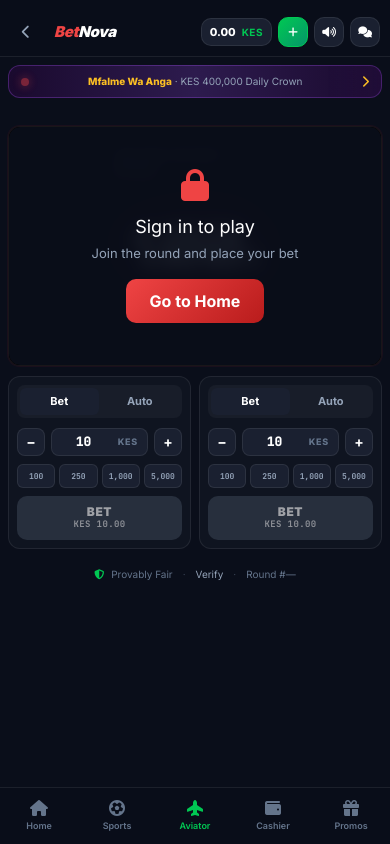
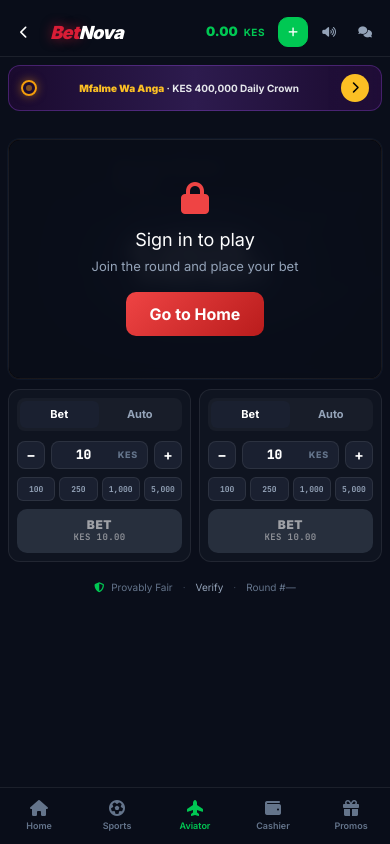
Before and after one commit to Arapdavis01/BetNova, a plain HTML site: page frontend/aviator/index.html in a window 390 px wide. Drawn offline with nearby package versions, Linux system fonts and the light colour scheme.

Commit message:
Update aviator.css

```diff
--- a/frontend/aviator/aviator.css
+++ b/frontend/aviator/aviator.css
@@ -1,31 +1,43 @@
 /* ============================================
-   BetNova Aviator — Professional Stylesheet
-   Matches: moving canvas, dual bet panels, chat drawer
+   BetNova Aviator — SPRIBE-matched Stylesheet
+   Blue glow canvas · Sunburst rays · Crimson red
    ============================================ */
 
 * { box-sizing: border-box; margin: 0; padding: 0; }
 
 :root {
+    /* Backgrounds */
     --bg-page: #0a0e1a;
     --bg-panel: #0f1420;
     --bg-elev: #1a2030;
     --bg-input: #1e2536;
+    --bg-canvas: #000000;
+
+    /* Borders */
     --border: rgba(255, 255, 255, 0.08);
     --border-hi: rgba(255, 255, 255, 0.14);
+
+    /* Text */
     --text: #ffffff;
     --text-dim: #94a3b8;
     --text-mute: #64748b;
-    --green: #00c853;
-    --green-hi: #00e05e;
-    --green-glow: rgba(0, 200, 83, 0.4);
+
+    /* Brand colors */
     --red: #ef4444;
     --red-hi: #f87171;
     --red-glow: rgba(239, 68, 68, 0.5);
     --crimson: #d91d36;
+    --crimson-bright: #ff2d55;
     --crimson-glow: rgba(217, 29, 54, 0.55);
+
+    --green: #00c853;
+    --green-hi: #00e05e;
+    --green-glow: rgba(0, 200, 83, 0.4);
+
     --yellow: #fbbf24;
+    --amber: #f59e0b;
     --purple: #a855f7;
-    --amber: #f59e0b;
+    --blue: #60a5fa;
 }
 
 html, body {
@@ -83,33 +95,40 @@
 }
 
 .avi-back {
-    width: 36px;
+    width: auto;
     height: 36px;
+    padding: 0 12px;
     border-radius: 10px;
     display: inline-flex;
     align-items: center;
-    justify-content: center;
-    color: var(--text-dim);
+    gap: 6px;
+    color: var(--text);
     text-decoration: none;
     transition: all 0.15s;
     flex-shrink: 0;
+    font-weight: 700;
+    font-size: 13px;
 }
 .avi-back:hover {
     background: rgba(255, 255, 255, 0.05);
-    color: white;
-}
-.avi-back i { font-size: 16px; }
+}
+.avi-back i { font-size: 14px; }
+.avi-back span { font-size: 13px; }
 
 .avi-logo {
     display: inline-flex;
     align-items: baseline;
     text-decoration: none;
-    font-size: 18px;
+    font-size: 22px;
     font-weight: 900;
     font-style: italic;
-    letter-spacing: -0.02em;
-}
-.avi-logo-red { color: var(--red); }
+    letter-spacing: -0.03em;
+    font-family: 'Inter', sans-serif;
+}
+.avi-logo-red {
+    color: var(--crimson);
+    text-shadow: 0 0 12px var(--crimson-glow);
+}
 .avi-logo-white { color: var(--text); }
 
 .avi-game-tag {
@@ -169,23 +188,23 @@
     align-items: center;
     gap: 6px;
     padding: 8px 12px;
-    background: var(--bg-elev);
-    border: 1px solid var(--border);
+    background: transparent;
+    border: 1px solid transparent;
     border-radius: 10px;
-    color: white;
-    font-weight: 800;
-    font-size: 13px;
+    color: var(--green);
+    font-weight: 900;
+    font-size: 16px;
     cursor: pointer;
     transition: all 0.15s;
     font-family: inherit;
 }
 .avi-balance-chip:hover {
-    border-color: var(--green);
-    transform: translateY(-1px);
-}
-.avi-balance-chip i { color: var(--green); font-size: 11px; }
+    background: rgba(0, 200, 83, 0.06);
+    border-color: rgba(0, 200, 83, 0.2);
+}
+.avi-balance-chip i { display: none; }
 .avi-currency {
-    font-size: 10px;
+    font-size: 12px;
     color: var(--green);
     font-weight: 700;
     letter-spacing: 0.05em;
@@ -195,10 +214,10 @@
     height: 36px;
     min-width: 36px;
     padding: 0 10px;
-    background: var(--bg-elev);
-    border: 1px solid var(--border);
+    background: transparent;
+    border: 1px solid transparent;
     border-radius: 10px;
-    color: var(--text);
+    color: var(--text-dim);
     cursor: pointer;
     transition: all 0.15s;
     display: inline-flex;
@@ -209,16 +228,16 @@
     font-family: inherit;
 }
 .avi-icon-btn:hover {
-    background: var(--bg-input);
-    border-color: var(--green);
-    color: var(--green);
+    background: rgba(255, 255, 255, 0.05);
+    color: var(--text);
 }
 .avi-icon-btn.muted { color: var(--text-mute); }
 
 .avi-deposit-btn {
-    background: linear-gradient(135deg, var(--green), #059669) !important;
+    background: var(--green) !important;
     border-color: var(--green) !important;
     color: white !important;
+    font-weight: 800;
 }
 .avi-deposit-btn:hover {
     box-shadow: 0 0 16px var(--green-glow);
@@ -440,24 +459,35 @@
     100% { transform: translateX(100%); }
 }
 .avi-live-dot {
-    width: 8px;
-    height: 8px;
+    width: 16px;
+    height: 16px;
     border-radius: 50%;
-    background: var(--red);
-    box-shadow: 0 0 10px var(--red);
-    animation: pulse 1.5s infinite;
+    background: transparent;
+    border: 2px solid var(--amber);
+    box-shadow: 0 0 10px rgba(245, 158, 11, 0.5);
     position: relative;
     z-index: 1;
     flex-shrink: 0;
+    display: flex;
+    align-items: center;
+    justify-content: center;
+}
+.avi-live-dot::after {
+    content: '';
+    width: 6px;
+    height: 6px;
+    border-radius: 50%;
+    background: var(--amber);
+    animation: pulse 1.5s infinite;
 }
 @keyframes pulse {
     0%, 100% { opacity: 1; }
     50% { opacity: 0.4; }
 }
 .avi-live-label {
-    color: var(--red);
-    font-weight: 800;
-    font-size: 10px;
+    color: var(--amber);
+    font-weight: 800;
+    font-size: 11px;
     letter-spacing: 0.08em;
     position: relative;
     z-index: 1;
@@ -466,12 +496,13 @@
 .avi-jackpot-text {
     flex: 1;
     text-align: center;
-    font-size: 12px;
-    color: var(--text-dim);
+    font-size: 13px;
+    color: #e5e7eb;
     position: relative;
     z-index: 1;
-}
-.avi-jackpot-text strong { color: var(--yellow); font-weight: 800; }
+    font-weight: 700;
+}
+.avi-jackpot-text strong { color: var(--yellow); font-weight: 900; }
 .avi-jackpot-arrow {
     font-size: 12px;
     color: var(--yellow);
@@ -479,49 +510,64 @@
     z-index: 1;
     transition: transform 0.15s;
     flex-shrink: 0;
+    width: 28px;
+    height: 28px;
+    border-radius: 50%;
+    background: var(--yellow);
+    color: #000;
+    display: inline-flex;
+    align-items: center;
+    justify-content: center;
+    font-weight: 900;
 }
 .avi-jackpot:hover .avi-jackpot-arrow { transform: translateX(4px); }
 
 /* History strip */
 .avi-history-strip {
     display: flex;
-    gap: 6px;
+    gap: 14px;
     overflow-x: auto;
-    padding: 4px 0;
+    padding: 6px 4px;
     scrollbar-width: none;
     -webkit-overflow-scrolling: touch;
 }
 .avi-history-strip::-webkit-scrollbar { display: none; }
 .avi-history-chip {
     flex-shrink: 0;
-    padding: 5px 12px;
-    border-radius: 20px;
     font-family: 'JetBrains Mono', monospace;
-    font-weight: 800;
-    font-size: 12px;
-    border: 1px solid;
+    font-weight: 900;
+    font-size: 13px;
     transition: all 0.15s;
+    border: none;
+    background: transparent;
+    padding: 0;
 }
 .avi-history-chip.low {
     color: var(--purple);
-    border-color: rgba(168, 85, 247, 0.4);
-    background: rgba(168, 85, 247, 0.08);
 }
 .avi-history-chip.mid {
-    color: var(--yellow);
-    border-color: rgba(251, 191, 36, 0.4);
-    background: rgba(251, 191, 36, 0.08);
+    color: var(--purple);
+    opacity: 0.85;
 }
 .avi-history-chip.high {
-    color: var(--green);
-    border-color: rgba(0, 200, 83, 0.4);
-    background: rgba(0, 200, 83, 0.08);
-}
-
-/* Canvas */
+    color: var(--blue);
+    text-shadow: 0 0 12px rgba(96, 165, 250, 0.5);
+}
+.avi-history-chip:hover {
+    transform: scale(1.15);
+    cursor: default;
+}
+
+/* Canvas — the big one */
 .avi-canvas-wrap {
     position: relative;
-    background: radial-gradient(ellipse at center, #1a0510 0%, #050205 70%);
+    background: radial-gradient(
+        ellipse at 55% 55%,
+        #2a3a5c 0%,
+        #1a2030 25%,
+        #0a0e1a 55%,
+        #050205 100%
+    );
     border-radius: 14px;
     border: 1px solid var(--border);
     overflow: hidden;
@@ -530,8 +576,41 @@
     align-items: center;
     justify-content: center;
     box-shadow:
-        inset 0 0 80px rgba(0, 0, 0, 0.6),
-        0 0 0 1px rgba(217, 29, 54, 0.08);
+        inset 0 0 100px rgba(0, 0, 0, 0.8),
+        0 0 0 1px rgba(96, 165, 250, 0.05);
+}
+
+/* Radiating sunburst rays (behind everything) */
+.avi-canvas-wrap::before {
+    content: '';
+    position: absolute;
+    inset: 0;
+    background: repeating-conic-gradient(
+        from 210deg at 8% 98%,
+        rgba(255, 255, 255, 0.045) 0deg 2deg,
+        transparent 2deg 14deg
+    );
+    pointer-events: none;
+    z-index: 0;
+    opacity: 0.9;
+}
+
+/* Subtle center glow behind multiplier */
+.avi-canvas-wrap::after {
+    content: '';
+    position: absolute;
+    top: 50%;
+    left: 50%;
+    transform: translate(-50%, -50%);
+    width: 60%;
+    height: 60%;
+    background: radial-gradient(
+        ellipse at center,
+        rgba(100, 180, 255, 0.08) 0%,
+        transparent 70%
+    );
+    pointer-events: none;
+    z-index: 0;
 }
 
 .avi-status-badge {
@@ -560,23 +639,25 @@
     transform: translate(-50%, -50%);
     font-family: 'Orbitron', monospace;
     font-weight: 900;
-    font-size: 96px;
-    letter-spacing: -0.03em;
+    font-size: 104px;
+    letter-spacing: -0.04em;
     color: white;
     text-shadow:
-        0 0 30px rgba(255, 255, 255, 0.4),
-        0 0 70px rgba(255, 45, 85, 0.35);
+        0 0 20px rgba(255, 255, 255, 0.7),
+        0 0 60px rgba(100, 180, 255, 0.5),
+        0 0 120px rgba(100, 180, 255, 0.25);
     z-index: 3;
     pointer-events: none;
     transition: color 0.15s, text-shadow 0.3s;
     line-height: 1;
 }
-.avi-multiplier span { font-size: 48px; opacity: 0.85; }
+.avi-multiplier span { font-size: 52px; opacity: 0.9; }
 .avi-multiplier.crashed {
     color: var(--red);
     text-shadow:
-        0 0 40px var(--red-glow),
-        0 0 80px rgba(239, 68, 68, 0.4);
+        0 0 30px rgba(255, 100, 100, 0.9),
+        0 0 80px var(--red-glow),
+        0 0 140px rgba(239, 68, 68, 0.4);
     animation: shake 0.4s;
 }
 @keyframes shake {
@@ -800,13 +881,17 @@
 }
 
 .avi-action-bet {
-    background: linear-gradient(135deg, var(--green), #00a846);
+    background: linear-gradient(180deg, #22c55e, #16a34a);
     color: white;
-    box-shadow: 0 4px 18px rgba(0, 200, 83, 0.35);
+    box-shadow:
+        inset 0 1px 0 rgba(255, 255, 255, 0.25),
+        0 4px 18px rgba(0, 200, 83, 0.35);
 }
 .avi-action-bet:hover:not(:disabled) {
     transform: translateY(-1px);
-    box-shadow: 0 6px 24px var(--green-glow);
+    box-shadow:
+        inset 0 1px 0 rgba(255, 255, 255, 0.25),
+        0 6px 24px var(--green-glow);
 }
 .avi-action-bet:disabled {
     background: #374151;
@@ -816,19 +901,23 @@
 }
 
 .avi-action-cashout {
-    background: linear-gradient(135deg, var(--yellow), var(--amber));
+    background: linear-gradient(180deg, var(--yellow), var(--amber));
     color: #1a1a1a;
-    box-shadow: 0 4px 18px rgba(251, 191, 36, 0.4);
+    box-shadow:
+        inset 0 1px 0 rgba(255, 255, 255, 0.3),
+        0 4px 18px rgba(251, 191, 36, 0.4);
     animation: pulseYellow 1.5s infinite;
 }
 .avi-action-cashout:hover:not(:disabled) {
     transform: translateY(-1px);
     animation: none;
-    box-shadow: 0 8px 26px rgba(251, 191, 36, 0.65);
+    box-shadow:
+        inset 0 1px 0 rgba(255, 255, 255, 0.3),
+        0 8px 26px rgba(251, 191, 36, 0.65);
 }
 @keyframes pulseYellow {
-    0%, 100% { box-shadow: 0 4px 18px rgba(251, 191, 36, 0.4); }
-    50% { box-shadow: 0 4px 28px rgba(251, 191, 36, 0.7); }
+    0%, 100% { box-shadow: inset 0 1px 0 rgba(255, 255, 255, 0.3), 0 4px 18px rgba(251, 191, 36, 0.4); }
+    50% { box-shadow: inset 0 1px 0 rgba(255, 255, 255, 0.3), 0 4px 28px rgba(251, 191, 36, 0.7); }
 }
 
 .avi-action-waiting {
@@ -1354,12 +1443,14 @@
 
     /* Header compact */
     .avi-header-inner { padding: 0 10px; gap: 6px; }
-    .avi-back { width: 32px; height: 32px; }
-    .avi-back i { font-size: 14px; }
-    .avi-logo { font-size: 15px; }
+    .avi-back { height: 32px; padding: 0 10px; gap: 4px; }
+    .avi-back i { font-size: 13px; }
+    .avi-back span { font-size: 12px; }
+    .avi-logo { font-size: 18px; }
     .avi-game-tag { display: none; }
     .avi-quick-nav { display: none; }
-    .avi-balance-chip { padding: 6px 10px; font-size: 12px; }
+    .avi-balance-chip { padding: 6px 8px; font-size: 14px; }
+    .avi-currency { font-size: 10px; }
     .avi-icon-btn { height: 32px; min-width: 32px; padding: 0 8px; font-size: 12px; }
     .avi-icon-label { display: none; }
     .avi-desktop-only { display: none !important; }
@@ -1396,8 +1487,8 @@
 
     /* Canvas */
     .avi-canvas-wrap { height: 280px; border-radius: 12px; }
-    .avi-multiplier { font-size: 64px; }
-    .avi-multiplier span { font-size: 32px; }
+    .avi-multiplier { font-size: 72px; }
+    .avi-multiplier span { font-size: 36px; }
     .avi-status-badge { font-size: 10px; padding: 4px 12px; }
 
     /* Bet panels stack */
@@ -1420,10 +1511,11 @@
     /* Jackpot */
     .avi-jackpot { padding: 8px 12px; }
     .avi-jackpot-text { font-size: 11px; }
-    .avi-live-label { font-size: 9px; }
+    .avi-live-label { font-size: 10px; }
 
     /* History strip */
-    .avi-history-chip { font-size: 10px; padding: 4px 10px; }
+    .avi-history-strip { gap: 12px; padding: 4px 2px; }
+    .avi-history-chip { font-size: 12px; }
 
     /* Toast above bottom nav */
     .avi-toast { bottom: 76px; font-size: 12px; padding: 10px 16px; }
@@ -1433,13 +1525,12 @@
    RESPONSIVE — SMALL MOBILE
    ============================================ */
 @media (max-width: 480px) {
-    .avi-balance-chip { font-size: 11px; padding: 5px 8px; }
-    .avi-balance-chip i { display: none; }
+    .avi-balance-chip { font-size: 13px; padding: 5px 6px; }
     .avi-icon-btn { height: 30px; min-width: 30px; padding: 0 6px; font-size: 11px; }
 
     .avi-canvas-wrap { height: 240px; }
-    .avi-multiplier { font-size: 52px; }
-    .avi-multiplier span { font-size: 26px; }
+    .avi-multiplier { font-size: 56px; }
+    .avi-multiplier span { font-size: 28px; }
 
     .avi-bet-panel { padding: 8px; }
     .avi-bet-tab { font-size: 11px; padding: 5px; }
```
